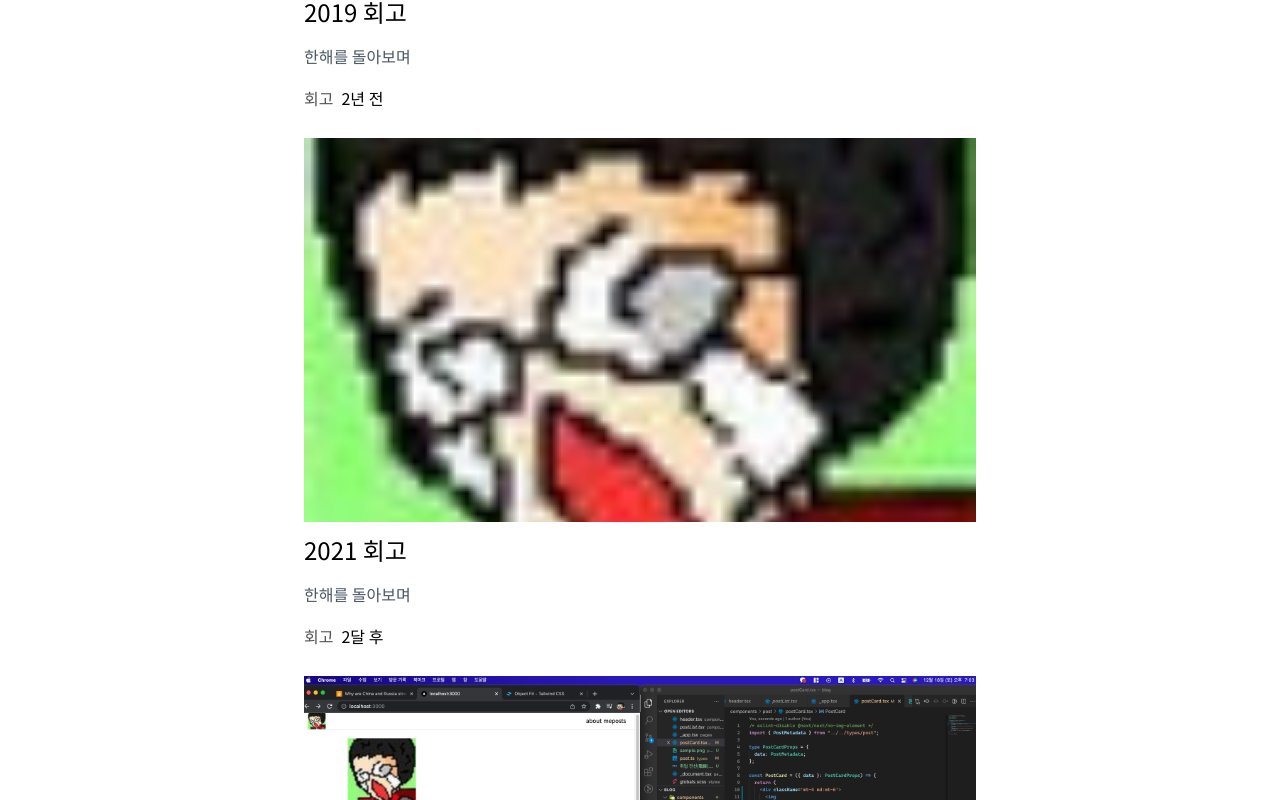
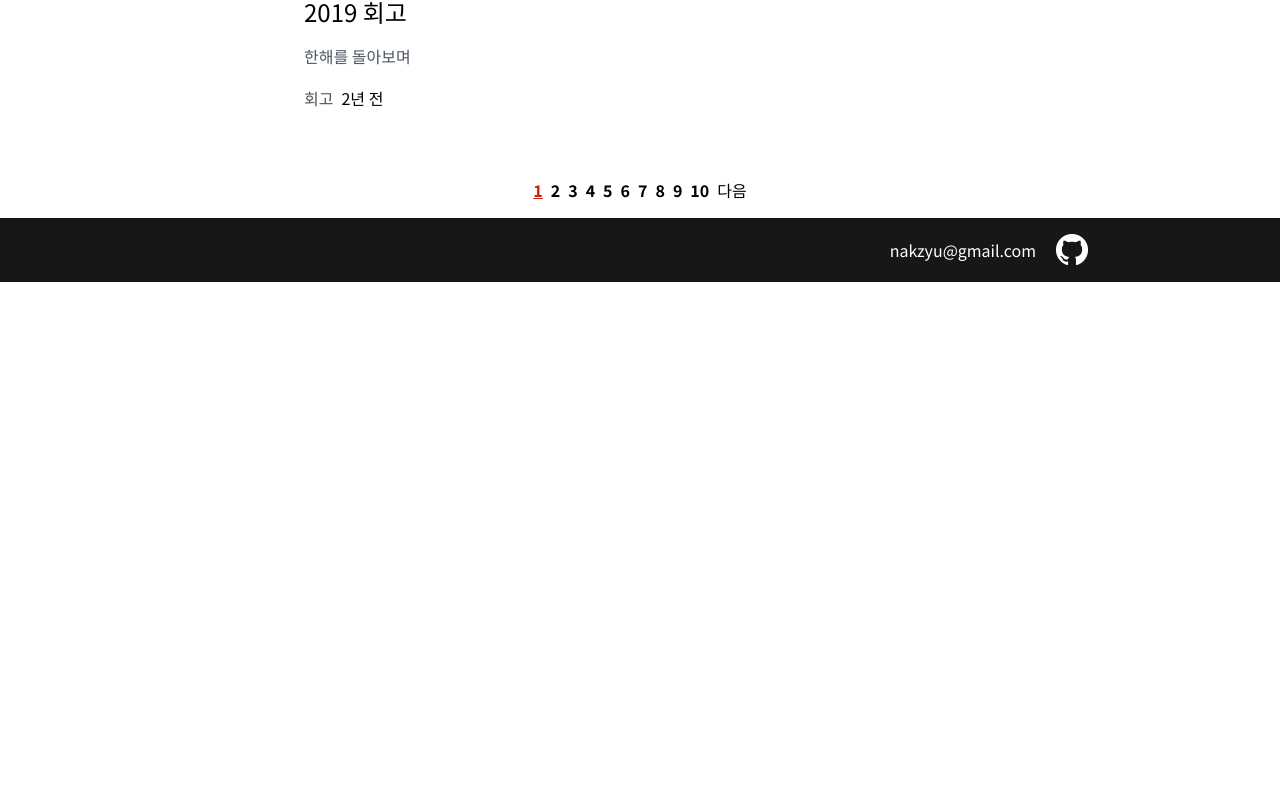
Before and after one commit to nakzyu/blog, a Next.js app: page / in a window 1280 px wide. Shown: the part 2640-3440 px from the top of the page. After the commit the page ends 2922 px from the top, so only its background shows below. Built offline with nearby package versions, Linux system fonts and the light colour scheme.

Commit message:
Feature: Limit rendering item quantity by paginator

```diff
--- a/components/layouts/paginator.tsx
+++ b/components/layouts/paginator.tsx
@@ -6,6 +6,30 @@ export type PaginatorProps = {
   currnetPage: number;
   tag?: string;
 };
+
+type LinkProps = {
+  children: JSX.Element;
+  page: number;
+  tag?: string;
+};
+const GenLink = ({ children, page, tag }: LinkProps) => (
+  <Link
+    key={page}
+    href={{
+      query: tag
+        ? {
+            tag,
+            page,
+          }
+        : {
+            page,
+          },
+    }}
+    passHref
+  >
+    {children}
+  </Link>
+);
 
 export default function Paginator({
   length,
@@ -29,54 +53,41 @@ export default function Paginator({
 
   const makePageNumber = () =>
     allItems.map((number) => {
-      const className = `${number == currnetPage && "bg-black"}`;
+      const className = `${
+        number !== currnetPage ? "cursor-pointer " : "text-[#d31900] underline"
+      } px-1 font-bold text-m`;
       return (
-        <Link
-          key={number}
-          href={{
-            query: tag
-              ? {
-                  tag,
-                  page: number,
-                }
-              : {
-                  page: number,
-                },
-          }}
-          passHref
-        >
+        <GenLink key={number} page={number} tag={tag}>
           <li className={className}>{number}</li>
-        </Link>
+        </GenLink>
       );
     });
 
-  const makeButton = (direction: "left" | "right") => {
-    const page = direction === "left" ? remnants - 9 : remnants + 11;
-
+  const makeButton = (direction: "이전" | "다음") => {
+    const page = direction === "이전" ? remnants - 9 : remnants + 11;
     return (
-      <Link
-        href={{
-          query: tag
-            ? {
-                tag,
-                page,
-              }
-            : {
-                page,
-              },
-        }}
-        passHref
-      >
-        <li>{direction}</li>
-      </Link>
+      <GenLink key={direction} page={page} tag={tag}>
+        <li className='cursor-pointer px-1 text-m'>{direction}</li>
+      </GenLink>
     );
   };
 
-  const renderItems = () => [
-    makeButton("left"),
-    ...makePageNumber(),
-    makeButton("right"),
-  ];
+  const renderItems = () => {
+    const pageNumbers = makePageNumber();
 
-  return <ul className='flex justify-center items-center'>{renderItems()}</ul>;
+    const stingified = String(pageLength);
+    const lastRemnants = +stingified - +stingified[stingified.length - 1];
+
+    return [
+      remnants !== 0 && makeButton("이전"),
+      ...pageNumbers,
+      currnetPage <= lastRemnants && makeButton("다음"),
+    ];
+  };
+
+  return (
+    <ul className='flex justify-center items-center mt-16 mb-4'>
+      {renderItems()}
+    </ul>
+  );
 }
--- a/pages/index.tsx
+++ b/pages/index.tsx
@@ -1,12 +1,10 @@
 import { getAllTagsAndFreqs, getAllPosts } from "../utils/postHandler";
-import PostList from "../components/post/postList";
 import { Post } from "../types/post";
-import TagNavBar from "../components/tag/tagNavBar";
 import { TagFreq } from "../types/tagFreq";
 import TagNavAndPostList from "../components/intergrated/TagNavAndPostList";
 import { ITEMS_PER_PAGE } from "../constants";
 import { useRouter } from "next/router";
-import { calcCurrentPage } from "../utils/clacCurrentPage";
+import { clacPageInfo } from "../utils/clacCurrentPage";
 
 type PostsByAllTagPageProps = {
   posts: Post[];
@@ -41,13 +39,17 @@ const PostsByAllTagPage = ({ posts, tags }: PostsByAllTagPageProps) => {
     ...posts,
   ];
 
-  const currnetPage = calcCurrentPage(asPath, posts.length, ITEMS_PER_PAGE);
+  const { currnetPage, startIndex, endIndex } = clacPageInfo(
+    asPath,
+    posts.length,
+    ITEMS_PER_PAGE
+  );
 
   return (
     <TagNavAndPostList
       tags={tags}
       currentTag={"All"}
-      posts={posts}
+      posts={posts.slice(startIndex, endIndex)}
       paginatorProps={{
         currnetPage,
         itemsPerPage: ITEMS_PER_PAGE,
--- a/pages/tag/[tag]/index.tsx
+++ b/pages/tag/[tag]/index.tsx
@@ -11,7 +11,7 @@ import { TagFreq } from "../../../types/tagFreq";
 import TagNavAndPostList from "../../../components/intergrated/TagNavAndPostList";
 import { ITEMS_PER_PAGE } from "../../../constants";
 import { useRouter } from "next/router";
-import { calcCurrentPage } from "../../../utils/clacCurrentPage";
+import { clacPageInfo } from "../../../utils/clacCurrentPage";
 
 type PostsByTagPageProps = {
   posts: Post[];
@@ -20,13 +20,16 @@ type PostsByTagPageProps = {
 
 const PostsByTagPage = ({ posts, tags }: PostsByTagPageProps) => {
   const { asPath } = useRouter();
-  const currnetPage = calcCurrentPage(asPath, posts.length, ITEMS_PER_PAGE);
-
+  const { currnetPage, startIndex, endIndex } = clacPageInfo(
+    asPath,
+    posts.length,
+    ITEMS_PER_PAGE
+  );
   return (
     <TagNavAndPostList
       tags={tags}
       currentTag={posts[0].data.tag}
-      posts={posts}
+      posts={posts.slice(startIndex, endIndex)}
       paginatorProps={{
         currnetPage,
         itemsPerPage: ITEMS_PER_PAGE,
--- a/utils/clacCurrentPage.ts
+++ b/utils/clacCurrentPage.ts
@@ -1,4 +1,4 @@
-export const calcCurrentPage = (
+const calcCurrentPage = (
   asPath: string,
   itemsLength: number,
   itemsPerPage: number
@@ -15,3 +15,14 @@ export const calcCurrentPage = (
   }
   return +targetPage;
 };
+
+export const clacPageInfo = (
+  asPath: string,
+  itemsLength: number,
+  itemsPerPage: number
+) => {
+  const currnetPage = calcCurrentPage(asPath, itemsLength, itemsPerPage);
+  const startIndex = itemsPerPage * (currnetPage - 1);
+  const endIndex = itemsPerPage * (currnetPage - 1) + itemsPerPage;
+  return { currnetPage, startIndex, endIndex };
+};
```
